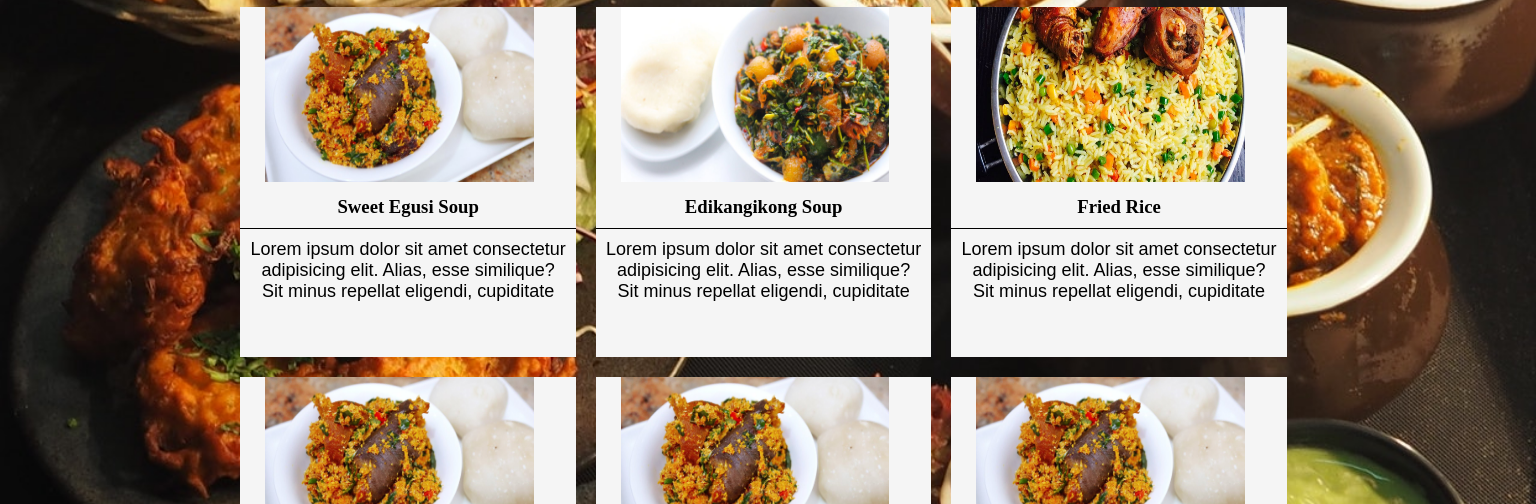
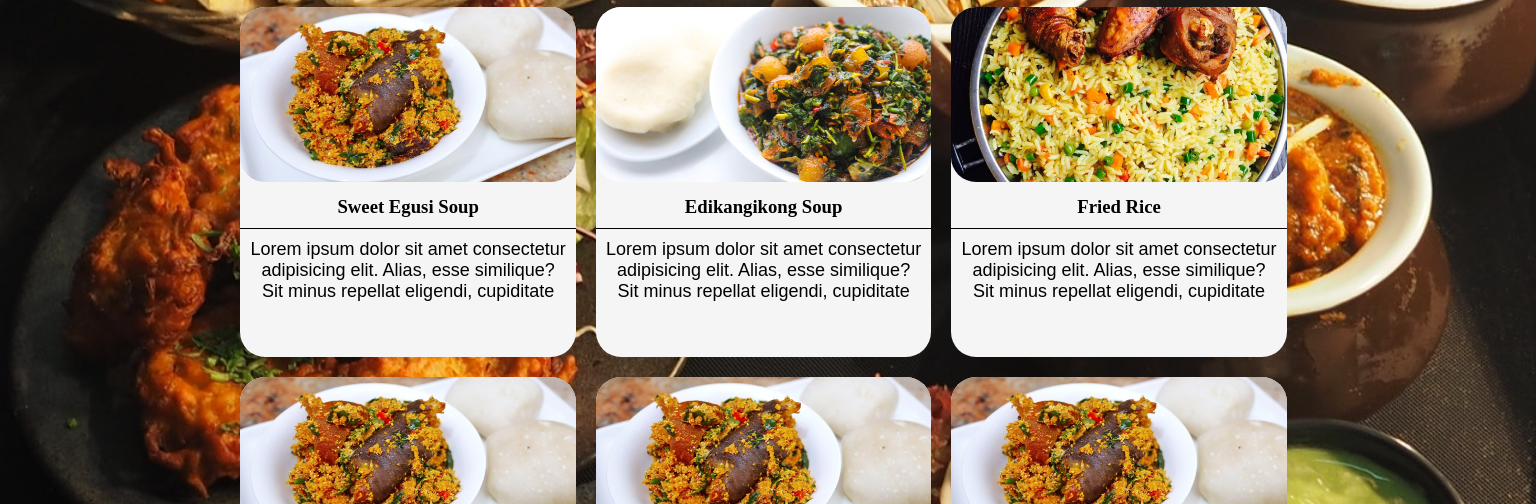
Before and after one commit to chimaris/restaurant, a plain HTML site: page menu.html in a window 1536 px wide. Shown: the part 280-784 px from the top of the page. Drawn offline with Linux system fonts and the light colour scheme.

Commit message:
worked on the menu

```diff
--- a/style.css
+++ b/style.css
@@ -186,9 +186,9 @@ form > input[type="submit"] {
             width: 12%;
     }
     .menu-container img {
-        width: 80%;
+        width: 100%;
         height: 50%;
-        margin-left: 25px;
+        border-radius: 25px;
     }
     .menu-grid {
         display: flex;
@@ -198,6 +198,7 @@ form > input[type="submit"] {
         width: 31.2%;
         height: 350px;
         margin: 10px;
+        border-radius: 25px;
     }
 
     .order-grid {
```
Also changed, not shown: images/order-online.jpg (deleted).
